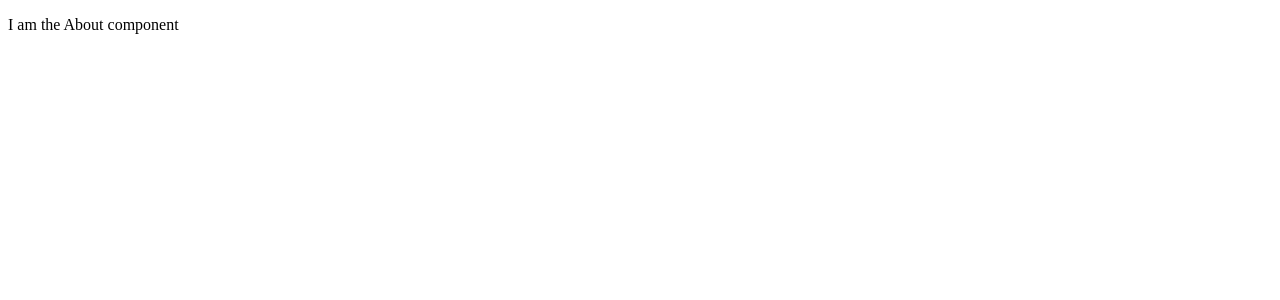
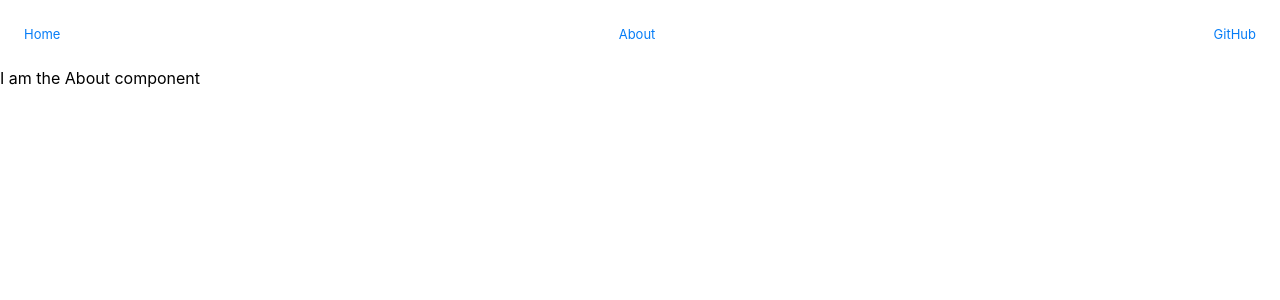
Before and after one commit to Nutod/react-projects, a Next.js app in the folder tracker/: page /about in a window 1280 px wide. Shown: the top 300 px of the page. Built offline with nearby package versions, Linux system fonts and the light colour scheme.

Commit message:
Added new changes

```diff
--- a/tracker/components/layout.js
+++ b/tracker/components/layout.js
@@ -2,15 +2,15 @@
 import Head from "next/head"
 import Nav from "./nav"
 
-function Layout(woozy) {
-  console.log(woozy)
+function Layout({ children }) {
   return (
     <>
       <Head>
-        <title>Home</title>
+        <title>Tracker Home</title>
         <link rel="icon" href="/favicon.ico" />
       </Head>
       <Nav />
+      {children}
     </>
   )
 }
--- a/tracker/components/nav.js
+++ b/tracker/components/nav.js
@@ -3,7 +3,7 @@
 
 // Like what is going on here 😀
 const links = [
-  { href: "https://zeit.co/now", label: "ZEIT" },
+  { href: "/about", label: "About" },
   { href: "https://github.com/zeit/next.js", label: "GitHub" },
 ].map(link => {
   link.key = `nav-link-${link.href}-${link.label}`
--- a/tracker/pages/about.js
+++ b/tracker/pages/about.js
@@ -1,9 +1,10 @@
-function About(woozy, props) {
-  console.log(woozy, props)
+import Layout from "../components/layout"
+
+function About() {
   return (
-    <div>
+    <Layout>
       <p>I am the About component</p>
-    </div>
+    </Layout>
   )
 }
 
```
